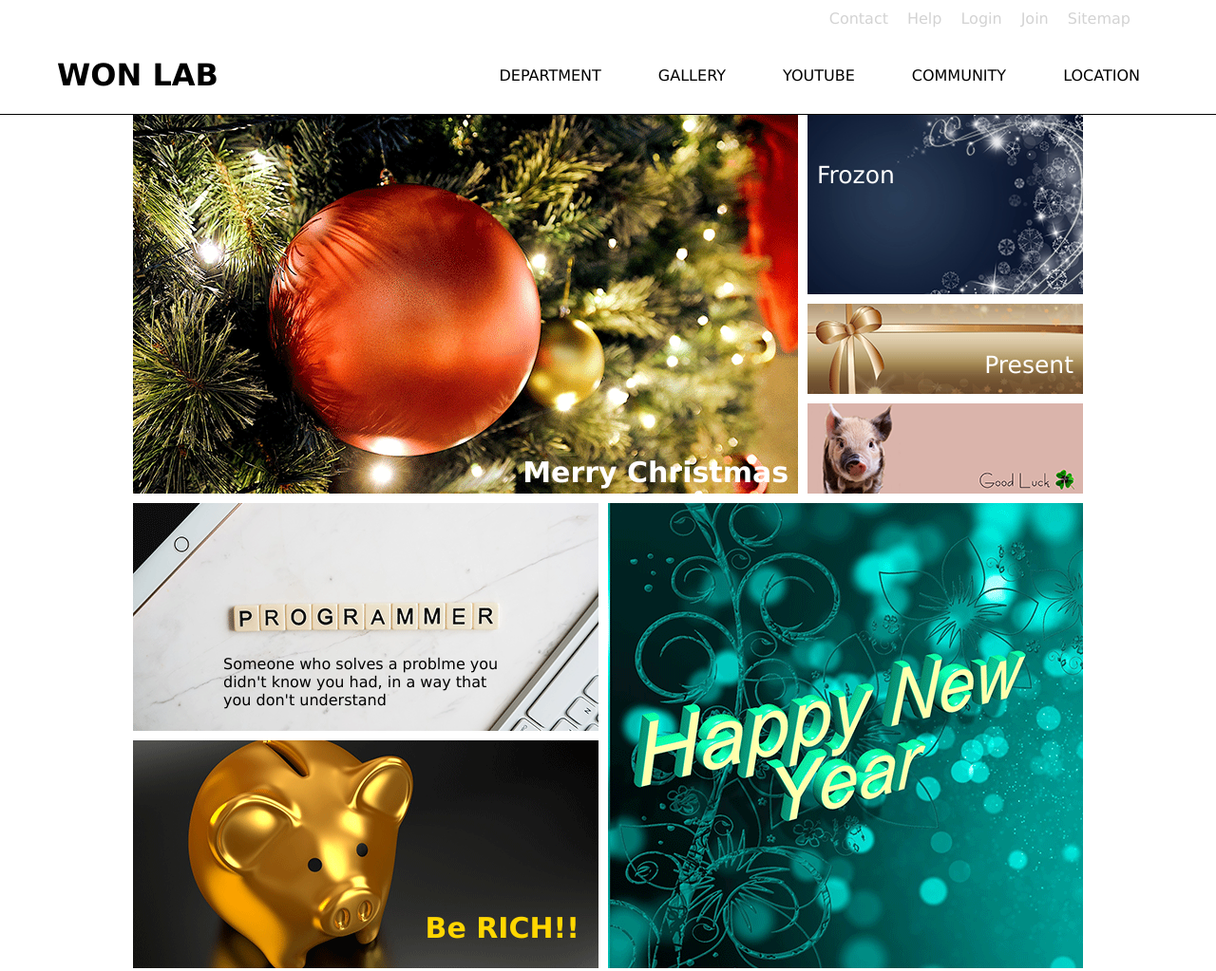
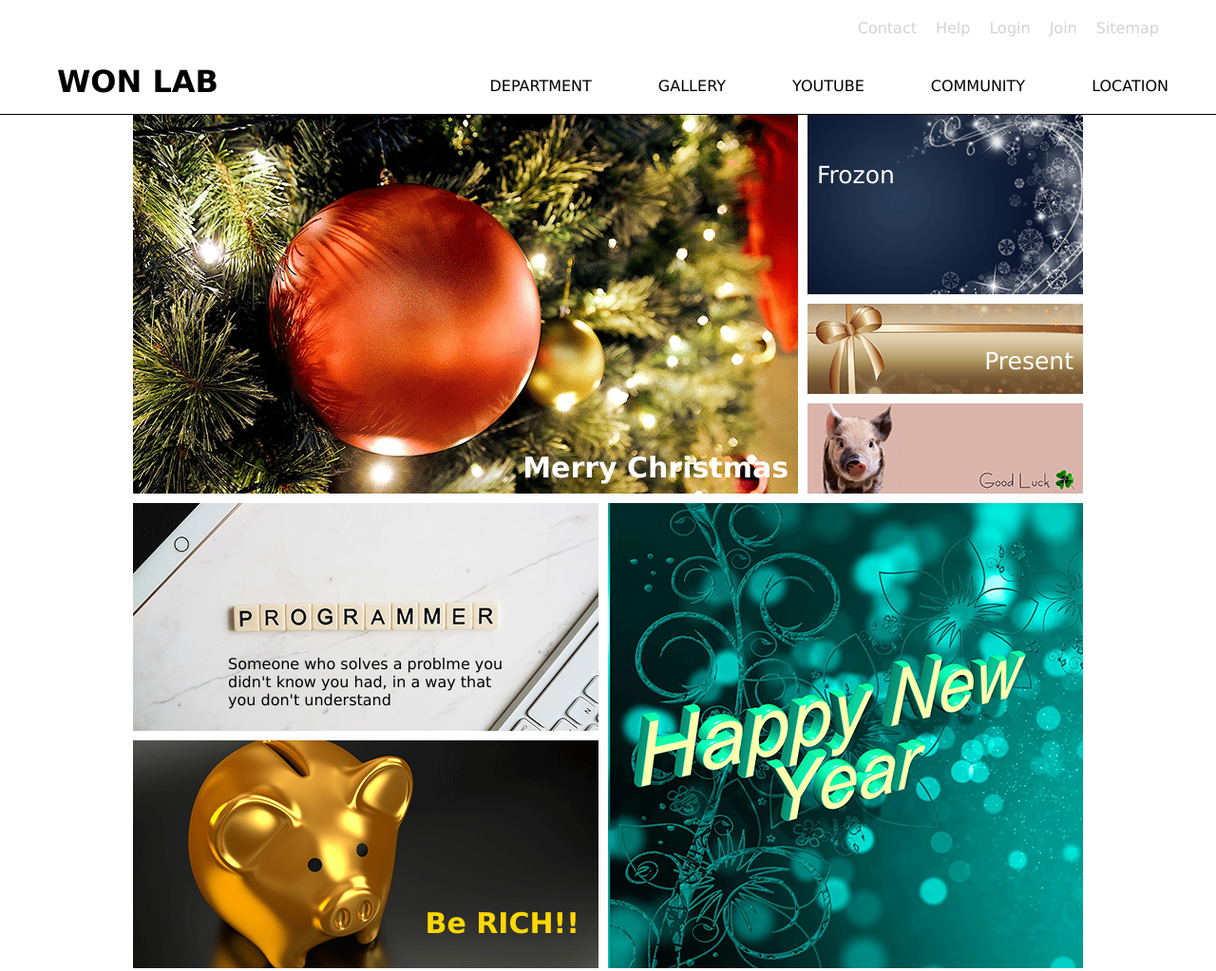
Before and after one commit to wodnjs7800/web3rd, a plain HTML site: page gallery.html in a window 1280 px wide. Shown: the top 1023 px of the page at 95% size. Drawn offline with Linux system fonts and the light colour scheme.

Commit message:
version 2

```diff
--- a/gallery.css
+++ b/gallery.css
@@ -13,46 +13,51 @@ header{
 }
 .header_top{
   width: 1180px; height: 40px;
+  margin-left: auto; margin-right: auto;
+  position: relative;
 }
 .header_top nav{
   left: 20px;
+  position: relative;
   float: right;
-  position: relative;
 }
 .header_top nav>ul{
+  position: relative;
+  right: 20px; top: 20px;
 }
 .header_top nav>ul>li{
   list-style: none;
   float: left;
-  padding: 10px 10px;
+  padding: 0px 10px;
 }
 .header_top nav>ul>li a{
   text-decoration: none;
   color: lightgray;
 }
 .header_bottom{
-  width: 1180px; height: 40px;
-  padding: 20px;
+  width: 1180px; height:80px;
   margin-left: auto; margin-right: auto;
+  position: relative;
 }
 .header_bottom h1 a{
   color: black;
   float: left;
   text-decoration: none;
-  position: relative;
-  left: 10px;
+  position: absolute;
+  left: 10px; bottom: 15px;
 }
 .header_bottom h1 a:hover{
   color: orange;
 }
 .header_bottom nav{
   float: right;
-  position: relative;
+  position: absolute;
+  right: -35px; bottom: 0px;
 }
 .header_bottom nav>ul>li{
   list-style: none;
   float: left;
-  padding: 10px 30px;
+  padding: 20px 35px;
 }
 .header_bottom nav>ul>li a{
   color: black;
@@ -74,45 +79,41 @@ section{
   width: 700px; height: 400px;
   background-image: url(700x400.png);
   float: left;
+  position: relative;
 }
-.s1 .box{
+.s1 > p{
   color: white;
   font-size: 30px; font-weight: bold;
-  position: relative;
-  float: right;
-  right: 10px; top: 360px;
+  position: absolute;
+  bottom: 10px; right: 10px;
 }
 .s2{
   width: 290px; height: 400px;
   float: left;
   margin-left: 10px;
+  position: relative;
 }
 .s2_1{
   width: 290px; height: 190px;
-  margin-bottom: 10px;
   background-image: url(290x190.png);
+  position: relative;
 }
-.s2_1 .box{
+.s2_1 > p{
   color: white;
   font-size: 25px;
-  position: relative;
+  position: absolute;
   top: 50px; left: 10px;
 }
 .s2_2{
   width: 290px; height: 95px;
-  margin-bottom: 10px;
-  background-image: url(290x95-1.png);
+  margin-top: 10px;
+  position: relative;
 }
-.s2_2 .box{
+.s2_2 > p{
   color: white;
   font-size: 25px;
-  position: relative;
-  float: right;
-  right: 10px; top: 50px;
-}
-.s2_3{
-  width: 290px; height: 95px;
-  background-image: url(290x95-2.png);
+  position: absolute;
+  bottom: 20px; right: 10px;
 }
 #se2{
   width: 1000px; height: 500px;
@@ -120,42 +121,39 @@ section{
 .s3{
   width: 500px; height: 500px;
   float: left;
+  position: relative;
 }
 .s3_1{
   width: 490px; height: 240px;
-  background-image: url(490x240-1.png);
   margin-top: 10px; margin-right: 10px;
+  position: relative;
 }
-.s3_1 .box{
+.s3_1 > .s3_2{
   width: 300px;
-  position: relative;
+  position: absolute;
   top: 160px;
-  margin-left: auto; margin-right: auto;
+  margin-left: 100px;
 }
-.s3_2{
-  width: 490px; height: 240px;
-  background-image: url(490x240-2.png);
-  margin-top: 10px; margin-right: 10px;
-}
-.s3_2 .box{
+.s3_1 > .s3_3{
   color: gold;
   font-size: 30px; font-weight: bold;
-  position: relative;
-  float: right;
-  right: 20px; top: 180px;
+  position: absolute;
+  bottom: 30px; right: 20px;
 }
 .s4{
   width: 500px; height: 490px;
   background-image: url(500x490.png);
   margin-top: 10px;
+  position: relative;
   float: left;
 }
 .s5{
   width: 1000px; height: 371px;
   background-image: url(1000x371.png);
+  position: relative;
   margin-top: 10px;
 }
-.s5 .box{
+.s5 > p{
   color: white;
   font-size: 50px; font-weight: bold;
   position: relative;
@@ -165,12 +163,12 @@ section{
   width: 1000px; height: 361px;
   background-image: url(1000x361.png);
   margin-top: 10px;
+  position: relative;
 }
-.s6 .box{
+.s6 > p{
   width: 450px; height: 150px;
   color: white;
   font-size: 20px;
-  position: relative;
-  float: right;
-  right: 30px; top: 171px;
+  position: absolute;
+  bottom: 40px; right: 30px;
 }
--- a/gallery.html
+++ b/gallery.html
@@ -33,24 +33,24 @@
     </header>
     <section>
       <div id="se1">
-        <div class="s1"><div class="box">Merry Christmas</div></div>
+        <div class="s1"><p>Merry Christmas</p></div>
         <div class="s2">
-          <div class="s2_1"><div class="box">Frozon</div></div>
-          <div class="s2_2"><div class="box">Present</div></div>
-          <div class="s2_3"></div>
+          <div class="s2_1"><p>Frozon</p></div>
+          <div class="s2_2"><img src="290x95-1.png"><p>Present</p></div>
+          <div class="s2_2"><img src="290x95-2.png"></div>
         </div>
       </div>
       <div id="se2">
         <div class="s3">
-          <div class="s3_1"><div class="box">Someone who solves a problme you<br>didn't know you had, in a way that<br>
-          you don't understand</div></div>
-          <div class="s3_2"><div class="box">Be RICH!!</div></div>
+          <div class="s3_1"><img src="490x240-1.png"><p class="s3_2">Someone who solves a problme you<br>didn't know you had, in a way that<br>
+          you don't understand</p></div>
+          <div class="s3_1"><img src="490x240-2.png"><p class="s3_3">Be RICH!!</p></div>
         </div>
         <div class="s4"></div>
       </div>
-      <div class="s5"><div class="box">Life is entirely Y.O.U.R.S</div></div>
-      <div class="s6"><div class="box"><span style="font-size:30px">Programmer</span> is the perfect future.<br><br>
-        Let's be <span style="font-size:30px">the Digital Nomad!</span></div></div>
+      <div class="s5"><p>Life is entirely Y.O.U.R.S</p></div>
+      <div class="s6"><p><span style="font-size:30px">Programmer</span> is the perfect future.<br><br>
+        Let's be <span style="font-size:30px">the Digital Nomad!</span></p></div>
     </section>
   </body>
 </html>
--- a/index.css
+++ b/index.css
@@ -9,46 +9,51 @@ header{
 }
 .header_top{
   width: 1180px; height: 40px;
+  margin-left: auto; margin-right: auto;
+  position: relative;
 }
 .header_top nav{
   left: 20px;
+  position: relative;
   float: right;
-  position: relative;
 }
 .header_top nav>ul{
+  position: relative;
+  right: 20px; top: 20px;
 }
 .header_top nav>ul>li{
   list-style: none;
   float: left;
-  padding: 10px 10px;
+  padding: 0px 10px;
 }
 .header_top nav>ul>li a{
   text-decoration: none;
   color: lightgray;
 }
 .header_bottom{
-  width: 1180px; height: 40px;
-  padding: 20px;
+  width: 1180px; height:80px;
   margin-left: auto; margin-right: auto;
+  position: relative;
 }
 .header_bottom h1 a{
   color: black;
   float: left;
   text-decoration: none;
-  position: relative;
-  left: 10px;
+  position: absolute;
+  left: 10px; bottom: 15px;
 }
 .header_bottom h1 a:hover{
   color: orange;
 }
 .header_bottom nav{
   float: right;
-  position: relative;
+  position: absolute;
+  right: -35px; bottom: 0px;
 }
 .header_bottom nav>ul>li{
   list-style: none;
   float: left;
-  padding: 10px 30px;
+  padding: 20px 35px;
 }
 .header_bottom nav>ul>li a{
   color: black;
@@ -98,10 +103,12 @@ footer{
 .bottom{
   width: 1000px; height: 100px;
   margin-left: auto; margin-right: auto;
+  position: relative;
 }
 .bottom h1{
-  margin-left: 10px; margin-bottom: 15px;
   float: left;
+  position: absolute;
+  left: 10px; bottom: 15px;
 }
 .bottom h1 a{
   color: white;
@@ -112,15 +119,18 @@ footer{
 }
 .bottom nav{
   float: right;
-  position: relative;
-  right: 20px; margin-bottom: 15px;
+  position: absolute;
+  right: 10px; bottom: 15px;
 }
 .bottom nav>ul>li{
   list-style: none;
   float: left;
-  padding: 10px;
+  padding: 0px 10px;
 }
 .b1{
   width: 1000px; height: 100px;
   margin-left: auto; margin-right: auto;
+  position: relative;
+  font-size: 12px;
+  left: 10px; top: 30px;
 }
```
Also changed, not shown: index.html (+5 -5 lines).
